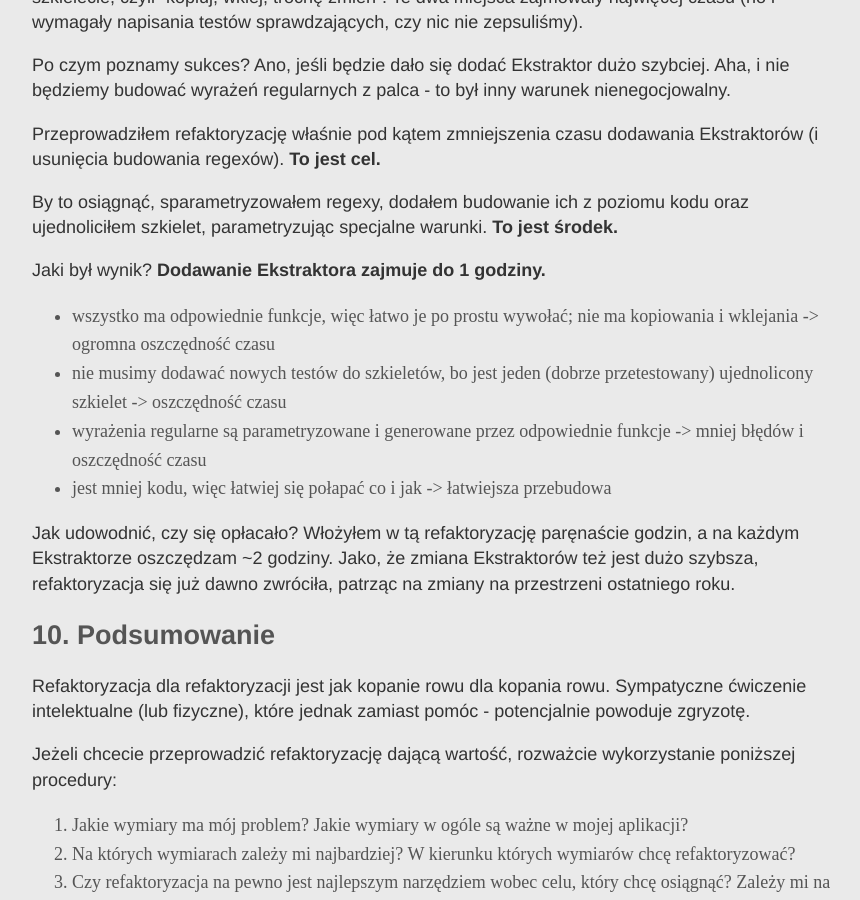
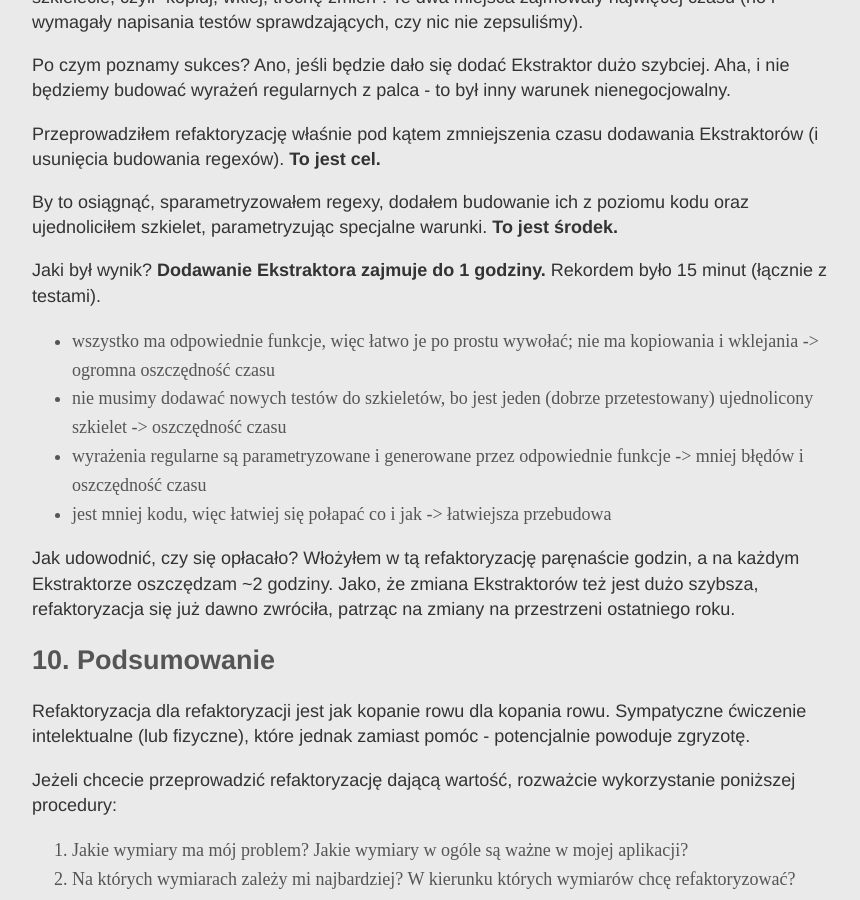
Before and after one commit to ljzolw/ljzolw.github.io, a Jekyll site: the page built from _posts/2018-05-18-oplacalna-refaktoryzacja-co-osiagnac.md, in a window 1280 px wide and 900 px high, scrolled down 10487 px. Shown: the whole window, without its empty margins (208-1068 px from the left). Built offline with Jekyll 4.4.1, drawn with Linux system fonts in a browser that asks for light colours.

Commit message:
Corrected v4

```diff
--- a/_posts/2018-05-18-oplacalna-refaktoryzacja-co-osiagnac.md
+++ b/_posts/2018-05-18-oplacalna-refaktoryzacja-co-osiagnac.md
@@ -218,7 +218,7 @@ Przeprowadziłem refaktoryzację właśnie pod kątem zmniejszenia czasu dodawan
 
 By to osiągnąć, sparametryzowałem regexy, dodałem budowanie ich z poziomu kodu oraz ujednoliciłem szkielet, parametryzując specjalne warunki. **To jest środek.**
 
-Jaki był wynik? **Dodawanie Ekstraktora zajmuje do 1 godziny.**
+Jaki był wynik? **Dodawanie Ekstraktora zajmuje do 1 godziny.** Rekordem było 15 minut (łącznie z testami).
 
 * wszystko ma odpowiednie funkcje, więc łatwo je po prostu wywołać; nie ma kopiowania i wklejania -> ogromna oszczędność czasu
 * nie musimy dodawać nowych testów do szkieletów, bo jest jeden (dobrze przetestowany) ujednolicony szkielet -> oszczędność czasu
```
